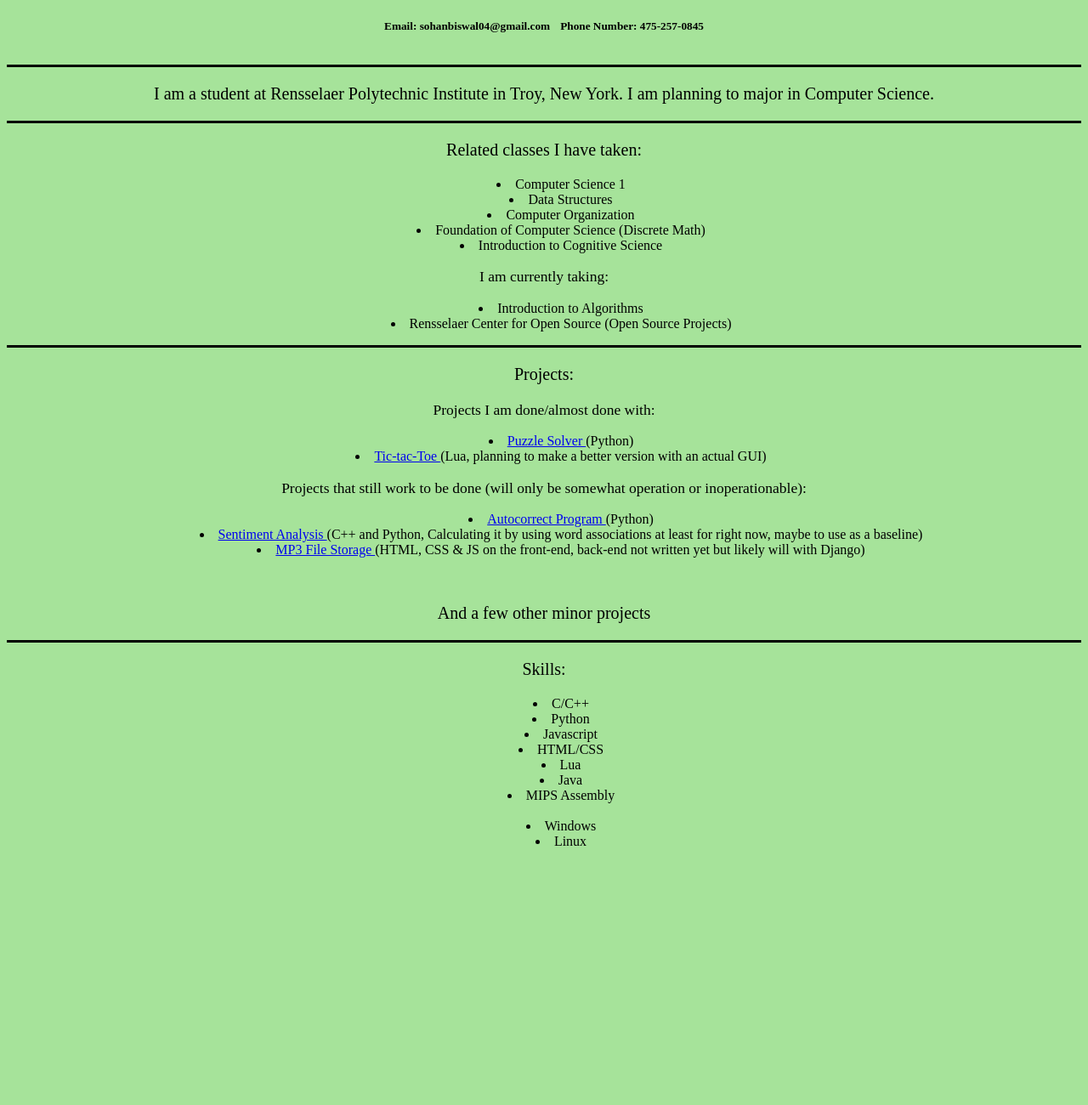
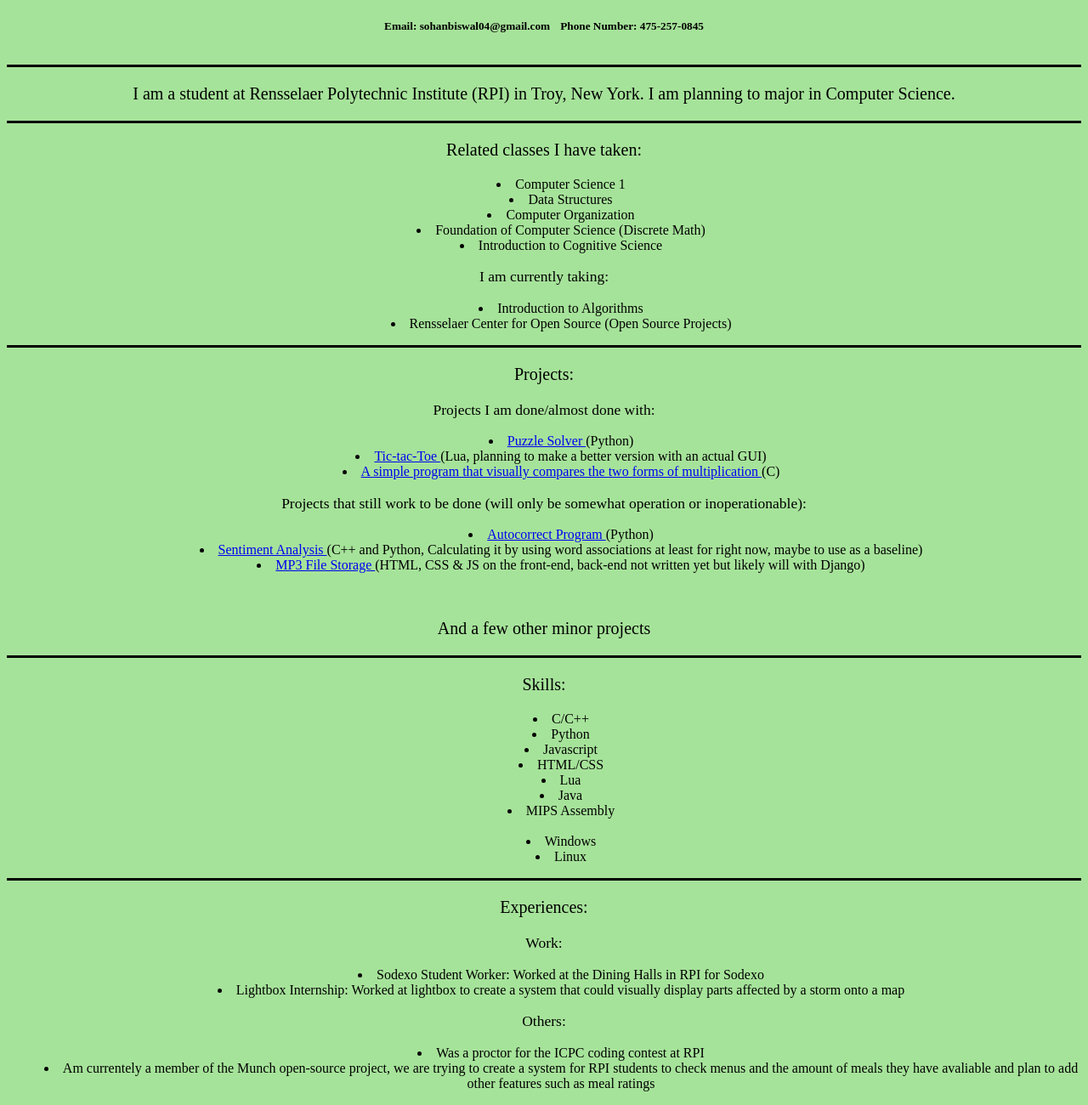
Before and after one commit to sohan-4/sohan-4.github.io, a plain HTML site: page index.html in a window 1280 px wide. Shown: the part 105-1405 px from the top of the page at 85% size. Before the commit the page ends 1120 px from the top, so only its background shows below. Drawn offline with Linux system fonts and the light colour scheme.

Commit message:
added more details

```diff
--- a/index.html
+++ b/index.html
@@ -14,7 +14,7 @@
 		<h5>Phone Number: 475-257-0845</h5>
 	</div>
 	<hr>
-	<p id = "major"> I am a student at Rensselaer Polytechnic Institute in Troy, New York. I am planning to major in Computer Science.</p>
+	<p id = "major"> I am a student at Rensselaer Polytechnic Institute (RPI) in Troy, New York. I am planning to major in Computer Science.</p>
 	<hr>
 	<div id = "classes">
 		<p>Related classes I have taken:</p>
@@ -37,6 +37,7 @@
 	<ul>
 		<li><a target = "_blank" href = "https://github.com/rgc14/Arrange-Puzzle-Game-6-pieces">Puzzle Solver </a>(Python)</li>
 		<li><a target = "_blank" href = "https://github.com/rgc14/Tic-Tac-Toe"> Tic-tac-Toe </a>(Lua, planning to make a better version with an actual GUI)</li>
+		<li><a target = "_blank" href = "https://github.com/rgc14/2_types_of_multiplication"> A simple program that visually compares the two forms of multiplication </a>(C)</li>
 	</ul>
 	<p class = "smaller">Projects that still work to be done (will only be somewhat operation or inoperationable):</p>
 	<ul>
@@ -60,5 +61,17 @@
 		<li>Windows</li>
 		<li>Linux</li>
 	</ul>
+	<hr>
+	<p>Experiences:</p>
+	<p class = "smaller">Work:</p>
+	<ul>
+		<li>Sodexo Student Worker: Worked at the Dining Halls in RPI for Sodexo</li>
+		<li>Lightbox Internship: Worked at lightbox to create a system that could visually display parts affected by a storm onto a map</li>
+	</ul>
+	<p class = "smaller">Others:</p>
+	<ul>
+		<li>Was a proctor for the ICPC coding contest at RPI</li>
+		<li>Am currentely a member of the Munch open-source project, we are trying to create a system for RPI students to check menus and the amount of meals they have avaliable and plan to add other features such as meal ratings</li>
+	</ul>
 </body>
 </html>
```
